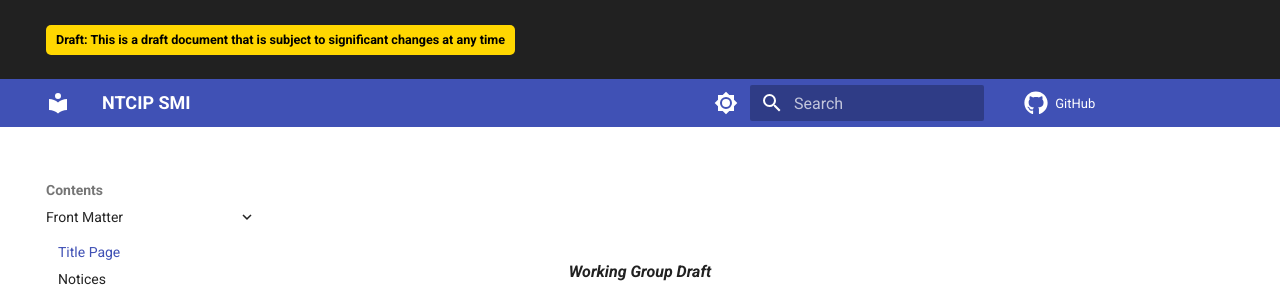
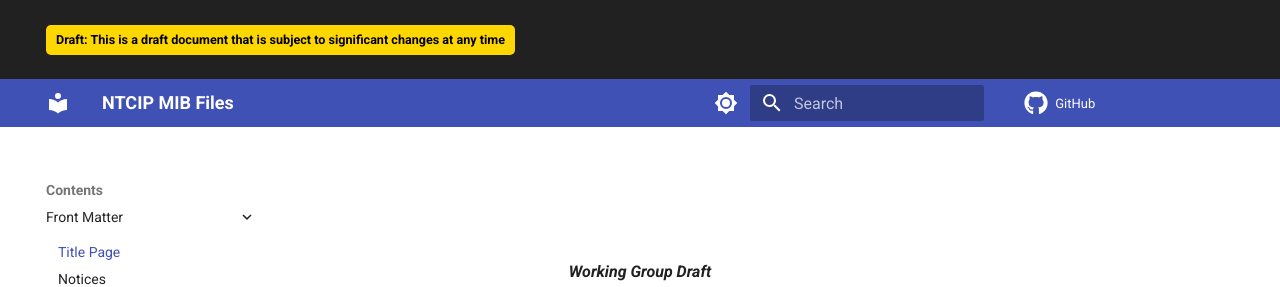
Before and after one commit to ite-org/NTCIP-8005, an MkDocs documentation site: the page built from docs/index.md, in a window 1280 px wide. Shown: the top 287 px of the page. Built offline with MkDocs 1.6.1 and Material for MkDocs 9.7.7, drawn with Linux system fonts in a browser that asks for light colours; comment, search, counter and statistics services are not loaded; the version menu is left out.

Commit message:
Updates site name and description
Updates the site name to "NTCIP MIB Files" and the description to "Creating Management Information Base (MIB) Files" to better reflect the site's purpose.

```diff
--- a/mkdocs.yml
+++ b/mkdocs.yml
@@ -1,5 +1,5 @@
-site_name: NTCIP SMI
-site_description: NTCIP Structure of Management Information
+site_name: NTCIP MIB Files
+site_description: Creating Management Information Base (MIB) Files
 repo_url: https://github.com/ite-org/NTCIP-8005
 nav:
   - Front Matter:
```
